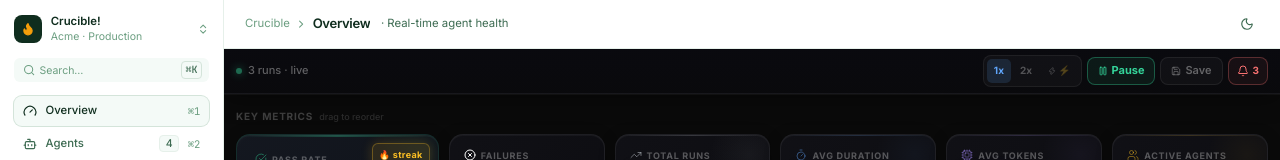
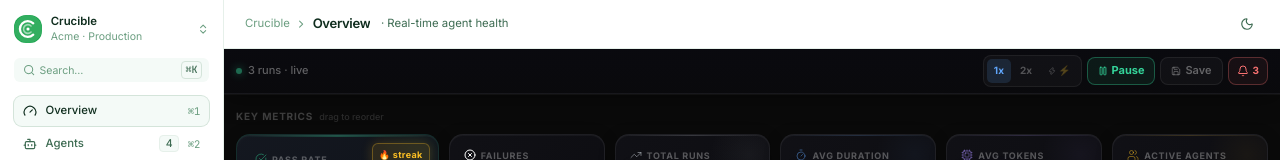
Before and after one commit to Soffi-Originals/crucible-demo, a React (Vite) app: page / in a window 1280 px wide. Shown: the top 160 px of the page. Built offline with nearby package versions, Linux system fonts and the light colour scheme.

Commit message:
AI: Update src/components/views/Sidebar.tsx

```diff
--- a/src/components/views/Sidebar.tsx
+++ b/src/components/views/Sidebar.tsx
@@ -7,7 +7,6 @@
   ChevronRight,
   ChevronsUpDown,
   CreditCard,
-  Flame,
   Gauge,
   Plug,
   Search,
@@ -46,13 +45,53 @@
   count?: number
   shortcut?: string
 }[] = [
-  { id: 'overview', label: 'Overview', icon: <Gauge className="h-4 w-4" />, shortcut: '⌘1' },
-  { id: 'agents', label: 'Agents', icon: <Bot className="h-4 w-4" />, count: 4, shortcut: '⌘2' },
-  { id: 'simulations', label: 'Simulations', icon: <Activity className="h-4 w-4" />, count: 12, shortcut: '⌘3' },
-  { id: 'evals', label: 'Eval packs', icon: <Box className="h-4 w-4" />, shortcut: '⌘4' },
-  { id: 'connectors', label: 'Connectors', icon: <Plug className="h-4 w-4" />, shortcut: '⌘5' },
-  { id: 'plans', label: 'Plans & billing', icon: <CreditCard className="h-4 w-4" />, shortcut: '⌘6' },
+  { id: 'overview',    label: 'Overview',       icon: <Gauge    className="h-4 w-4" />, shortcut: '⌘1' },
+  { id: 'agents',      label: 'Agents',          icon: <Bot      className="h-4 w-4" />, count: 4, shortcut: '⌘2' },
+  { id: 'simulations', label: 'Simulations',     icon: <Activity className="h-4 w-4" />, count: 12, shortcut: '⌘3' },
+  { id: 'evals',       label: 'Eval packs',      icon: <Box      className="h-4 w-4" />, shortcut: '⌘4' },
+  { id: 'connectors',  label: 'Connectors',      icon: <Plug     className="h-4 w-4" />, shortcut: '⌘5' },
+  { id: 'plans',       label: 'Plans & billing', icon: <CreditCard className="h-4 w-4" />, shortcut: '⌘6' },
 ]
+
+/** Crucible logo mark — a stylised "C" arc with a centre dot, rendered in green. */
+function CrucibleMark({ size = 32, className }: { size?: number; className?: string }) {
+  return (
+    <svg
+      width={size}
+      height={size}
+      viewBox="0 0 32 32"
+      fill="none"
+      xmlns="http://www.w3.org/2000/svg"
+      className={className}
+      aria-hidden="true"
+    >
+      {/* Outer circle background */}
+      <circle cx="16" cy="16" r="16" fill="currentColor" opacity="0.12" />
+
+      {/* Bold "C" arc — open on the right */}
+      <path
+        d="M22 9.5A9 9 0 1 0 22 22.5"
+        stroke="currentColor"
+        strokeWidth="2.6"
+        strokeLinecap="round"
+        fill="none"
+      />
+
+      {/* Inner accent arc */}
+      <path
+        d="M19.5 12.5A5 5 0 1 0 19.5 19.5"
+        stroke="currentColor"
+        strokeWidth="1.8"
+        strokeLinecap="round"
+        strokeOpacity="0.55"
+        fill="none"
+      />
+
+      {/* Centre dot */}
+      <circle cx="16" cy="16" r="1.8" fill="currentColor" />
+    </svg>
+  )
+}
 
 /** Simple tooltip that appears to the right of an icon in collapsed mode */
 function Tooltip({ label, children }: { label: string; children: React.ReactNode }) {
@@ -86,13 +125,13 @@
       {/* Workspace header */}
       <div className={cn('flex items-center gap-2', collapsed && 'justify-center')}>
         {collapsed ? (
-          <Tooltip label="Crucible! · Acme Production">
+          <Tooltip label="Crucible · Acme Production">
             <button
               type="button"
               aria-label="Workspace"
-              className="flex h-8 w-8 shrink-0 items-center justify-center rounded-(--radius-md) bg-(--color-fg) text-(--color-warning) transition-opacity hover:opacity-80"
+              className="flex h-8 w-8 shrink-0 items-center justify-center rounded-(--radius-md) text-(--color-accent) transition-opacity hover:opacity-80"
             >
-              <Flame className="h-4 w-4" strokeWidth={2.25} fill="currentColor" />
+              <CrucibleMark size={28} />
             </button>
           </Tooltip>
         ) : (
@@ -101,12 +140,12 @@
               type="button"
               className="flex flex-1 items-center gap-2.5 rounded-(--radius-md) p-1.5 -m-1.5 text-left transition-colors hover:bg-(--color-surface-subtle)"
             >
-              <span className="flex h-8 w-8 shrink-0 items-center justify-center rounded-(--radius-md) bg-(--color-fg) text-(--color-warning)">
-                <Flame className="h-4 w-4" strokeWidth={2.25} fill="currentColor" />
+              <span className="flex h-8 w-8 shrink-0 items-center justify-center rounded-(--radius-lg) bg-(--color-accent) text-(--color-fg-on-accent)">
+                <CrucibleMark size={28} className="text-white" />
               </span>
               <div className="flex min-w-0 flex-1 flex-col">
                 <Text size="sm" weight="semibold" truncate>
-                  Crucible!
+                  Crucible
                 </Text>
                 <Text size="xs" tone="subtle" truncate>
                   Acme · Production
@@ -159,7 +198,7 @@
                   className={cn(
                     'flex h-9 w-9 items-center justify-center rounded-(--radius-md) transition-colors',
                     isActive
-                      ? 'bg-(--color-surface-subtle) text-(--color-fg) ring-1 ring-(--color-border)'
+                      ? 'bg-(--color-accent-soft) text-(--color-accent) ring-1 ring-(--color-accent)/30'
                       : 'text-(--color-fg-muted) hover:bg-(--color-surface-subtle) hover:text-(--color-fg)',
                   )}
                 >
```
